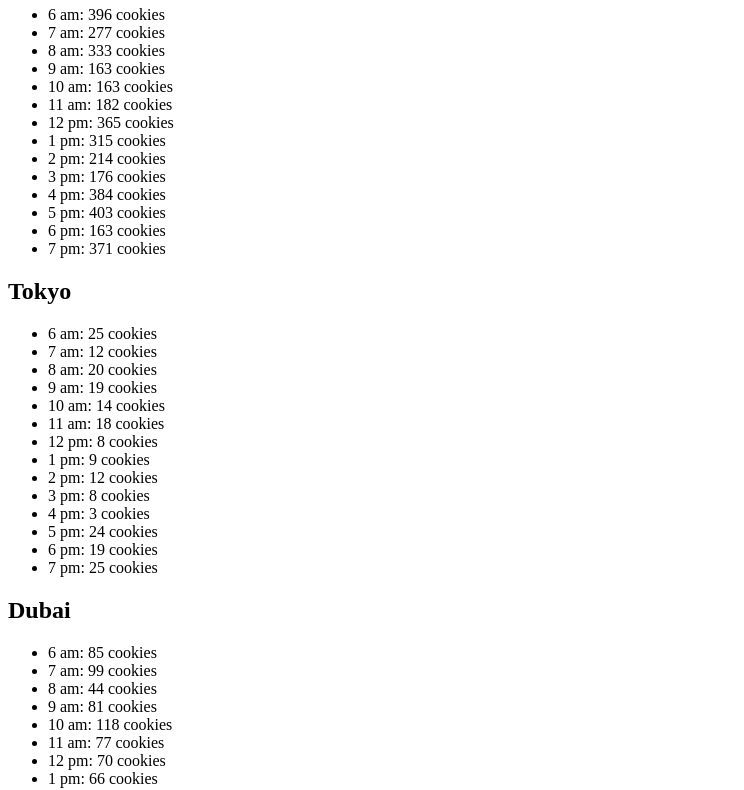
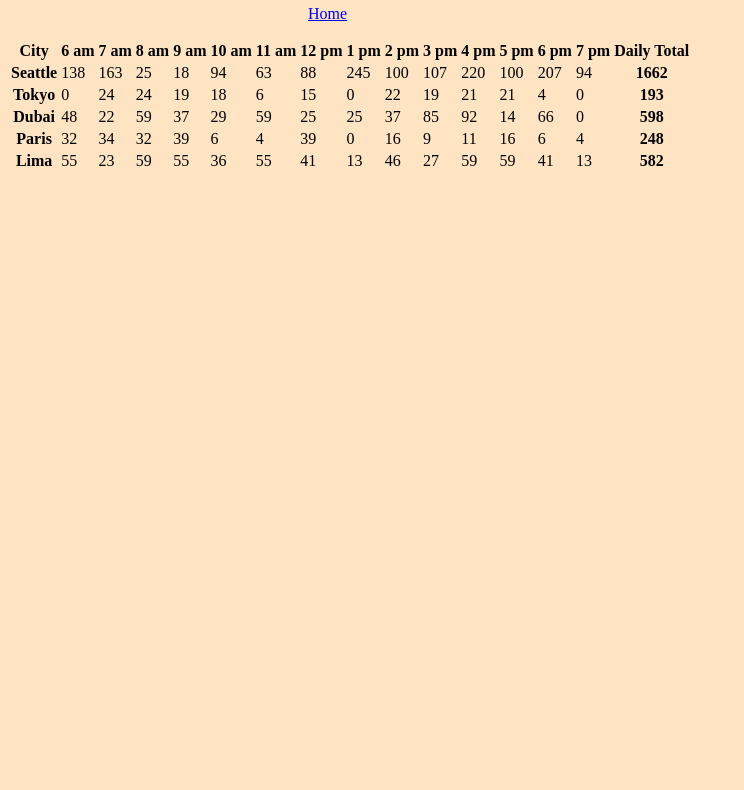
Before and after one commit to firecracker80/cookie-stand, a plain HTML site: page sales.html in a window 1280 px wide. Shown: the part 100-890 px from the top of the page, without its empty margins (0-744 px from the left). After the commit the page ends 800 px from the top, so only its background shows below. Drawn offline with Linux system fonts and the light colour scheme.

Commit message:
refactored code to constructors and added elements to header, added CSS

```diff
--- a/css/style.css
+++ b/css/style.css
@@ -0,0 +1,16 @@
+body {
+  background-color: bisque;
+}
+
+img {
+  float: left;
+  margin-right: 100px;
+}
+
+h1 {
+padding-top: 25px;
+}
+
+nav {
+  margin-left: 300px;
+}
--- a/js/app.js
+++ b/js/app.js
@@ -1,250 +1,345 @@
 'use strict';
 
-const seattle = {
-  name: 'Seattle',
-  hours: ['6 am','7 am','8 am','9 am','10 am','11 am','12 pm','1 pm','2 pm','3 pm','4 pm','5 pm','6 pm','7 pm'],
-  hourlyCustMin: 23,
-  hourlyCustMax: 65,
-  avgCookiesPerCust: 6.3,
-  customers: [],
-  cookies: [],
-  calcCustPerHr: function() {
-    for (let i = 0; i < this.hours.length; i++) {
-      let custNum = random (this.hourlyCustMin, this.hourlyCustMax);
-      this.customers.push(custNum);
-    }
-  },
-  getCookiePerHr: function() {
-    this.calcCustPerHr();
-    for (let i = 0; i < this.hours.length; i++) {
-      let cookieNum = Math.floor(this.avgCookiesPerCust * this.customers [i]);
-      this.cookies.push(cookieNum);
-    }
-  },
+let city = [];
 
-  render: function() {
-    this.getCookiePerHr();
-      const parentElement = document.getElementById('cityProfiles');
+const parentElement = document.getElementById('cityProfiles');
 
-      const section = document.createElement('section');
-      parentElement.appendChild(section);
+let tableElem = document.createElement('table');
+parentElement.appendChild(tableElem);
 
-      const h2 = document.createElement('h2');
-      h2.textContent = this.name;
-      section.appendChild(h2);
+let hours = ['6 am','7 am','8 am','9 am','10 am','11 am','12 pm','1 pm','2 pm','3 pm','4 pm','5 pm','6 pm','7 pm'];
 
-      const ul = document.createElement('ul');
-      section.appendChild(ul);
+function Cities(name, hourlyCustMin, hourlyCustMax, avgCookiesPerCust) {
+  this.name = name;
+  this.hourlyCustMin = hourlyCustMin;
+  this.hourlyCustMax = hourlyCustMax;
+  this.avgCookiesPerCust = avgCookiesPerCust;
+  this.customers = [];
+  this.cookies = [];
+  this.dailyTotal = 0;
+  city.push(this);
+}
 
-      for (let i = 0; i < this.hours.length; i++) {
-        const li = document.createElement('li');
-        li.textContent = this.hours[i] + ': ' + this.cookies [i] + ' cookies';
-        ul.appendChild(li);
-      }
+function busHrs(){
+  let rowHr = document.createElement('tr');
+  tableElem.appendChild(rowHr);
 
+  let hrCell = document.createElement('th');
+  hrCell.textContent = "City";
+  rowHr.appendChild(hrCell);
+  for (let i = 0; i < hours.length; i++){
+    let hour = document.createElement('th');
+    hour.textContent = hours[i];
+    rowHr.appendChild(hour);
+  }
+
+  let totalCell = document.createElement('th');
+  totalCell.textContent = "Daily Total";
+  rowHr.appendChild(totalCell);
+}
+
+busHrs();
+
+Cities.prototype.calcCustPerHr = function (){
+  for (let i = 0; i < hours.length; i++) {
+    let custNum = random (this.hourlyCustMin, this.hourlyCustMax);
+    this.customers.push(custNum);
   }
 };
 
-seattle.render();
-console.log(seattle);
-
-const tokyo = {
-  name: 'Tokyo',
-  hours: ['6 am','7 am','8 am','9 am','10 am','11 am','12 pm','1 pm','2 pm','3 pm','4 pm','5 pm','6 pm','7 pm'],
-  hourlyCustMin: 3,
-  hourlyCustMax: 24,
-  avgCookiesPerCust: 1.2,
-  customers: [],
-  cookies: [],
-  calcCustPerHr: function() {
-    for (let i = 0; i < this.hours.length; i++) {
-      let custNum = random (this.hourlyCustMin, this.hourlyCustMax);
-      this.customers.push(custNum);
-    }
-  },
-  getCookiePerHr: function() {
-    this.calcCustPerHr();
-    for (let i = 0; i < this.hours.length; i++) {
-      let cookieNum = Math.floor(this.avgCookiesPerCust * this.customers [i]);
-      this.cookies.push(cookieNum);
-    }
-  },
-
-  render: function() {
-    this.getCookiePerHr();
-      const parentElement = document.getElementById('cityProfiles');
-
-      const section = document.createElement('section');
-      parentElement.appendChild(section);
-
-      const h2 = document.createElement('h2');
-      h2.textContent = this.name;
-      section.appendChild(h2);
-
-      const ul = document.createElement('ul');
-      section.appendChild(ul);
-
-      for (let i = 0; i < this.hours.length; i++) {
-        const li = document.createElement('li');
-        li.textContent = this.hours[i] + ': ' + this.cookies [i] + ' cookies';
-        ul.appendChild(li);
-      }
-
+Cities.prototype.getCookiePerHr = function (){
+  this.calcCustPerHr();
+  for (let i = 0; i < hours.length; i++) {
+    let cookieNum = Math.floor(this.avgCookiesPerCust * this.customers [i]);
+    this.cookies.push(cookieNum);
+    this.dailyTotal += cookieNum;
   }
 };
 
-tokyo.render();
-console.log(tokyo);
+Cities.prototype.render = function(){
+  this.getCookiePerHr();
 
-const dubai = {
-  name: 'Dubai',
-  hours: ['6 am','7 am','8 am','9 am','10 am','11 am','12 pm','1 pm','2 pm','3 pm','4 pm','5 pm','6 pm','7 pm'],
-  hourlyCustMin: 11,
-  hourlyCustMax: 38,
-  avgCookiesPerCust: 3.7,
-  customers: [],
-  cookies: [],
-  calcCustPerHr: function() {
-    for (let i = 0; i < this.hours.length; i++) {
-      let custNum = random (this.hourlyCustMin, this.hourlyCustMax);
-      this.customers.push(custNum);
-    }
-  },
-  getCookiePerHr: function() {
-    this.calcCustPerHr();
-    for (let i = 0; i < this.hours.length; i++) {
-      let cookieNum = Math.floor(this.avgCookiesPerCust * this.customers [i]);
-      this.cookies.push(cookieNum);
-    }
-  },
+  let rowHeader = document.createElement('tr');
+  tableElem.appendChild(rowHeader);
 
-  render: function() {
-    this.getCookiePerHr();
-      const parentElement = document.getElementById('cityProfiles');
+  let headerCell = document.createElement('th');
+  headerCell.textContent = this.name;
+  rowHeader.appendChild(headerCell);
 
-      const section = document.createElement('section');
-      parentElement.appendChild(section);
+  for (let i = 0; i < hours.length; i++) {
+    let cookieData = document.createElement('td');
+    rowHeader.appendChild(cookieData);
+    cookieData.textContent = this.cookies[i];
+  }
 
-      const h2 = document.createElement('h2');
-      h2.textContent = this.name;
-      section.appendChild(h2);
-
-      const ul = document.createElement('ul');
-      section.appendChild(ul);
-
-      for (let i = 0; i < this.hours.length; i++) {
-        const li = document.createElement('li');
-        li.textContent = this.hours[i] + ': ' + this.cookies [i] + ' cookies';
-        ul.appendChild(li);
-      }
-
-  }
+  let dailyTotal = document.createElement('th');
+  dailyTotal.textContent = this.dailyTotal;
+  rowHeader.appendChild(dailyTotal);
 };
 
-dubai.render();
-console.log(dubai);
+new Cities('Seattle', '23', '65', '6.3');
+new Cities('Tokyo', '3', '24', '1.2');
+new Cities('Dubai', '11', '38', '3.7');
+new Cities('Paris', '20', '38', '2.3');
+new Cities('Lima', '2', '16', '4.6');
 
-const paris = {
-  name: 'Paris',
-  hours: ['6 am','7 am','8 am','9 am','10 am','11 am','12 pm','1 pm','2 pm','3 pm','4 pm','5 pm','6 pm','7 pm'],
-  hourlyCustMin: 20,
-  hourlyCustMax: 38,
-  avgCookiesPerCust: 2.3,
-  customers: [],
-  cookies: [],
-  calcCustPerHr: function() {
-    for (let i = 0; i < this.hours.length; i++) {
-      let custNum = random (this.hourlyCustMin, this.hourlyCustMax);
-      this.customers.push(custNum);
-    }
-  },
-  getCookiePerHr: function() {
-    this.calcCustPerHr();
-    for (let i = 0; i < this.hours.length; i++) {
-      let cookieNum = Math.floor(this.avgCookiesPerCust * this.customers [i]);
-      this.cookies.push(cookieNum);
-    }
-  },
+function renderAllCities(){
+  for(let i = 0; i < city.length; i++){
+    city[i].render();
+  }
+}
 
-  render: function() {
-    this.getCookiePerHr();
-      const parentElement = document.getElementById('cityProfiles');
+renderAllCities();
 
-      const section = document.createElement('section');
-      parentElement.appendChild(section);
 
-      const h2 = document.createElement('h2');
-      h2.textContent = this.name;
-      section.appendChild(h2);
+// const seattle = {
+//   name: 'Seattle',
+//   hours: ['6 am','7 am','8 am','9 am','10 am','11 am','12 pm','1 pm','2 pm','3 pm','4 pm','5 pm','6 pm','7 pm'],
+//   hourlyCustMin: 23,
+//   hourlyCustMax: 65,
+//   avgCookiesPerCust: 6.3,
+//   customers: [],
+//   cookies: [],
+//   calcCustPerHr: function() {
+//     for (let i = 0; i < this.hours.length; i++) {
+//       let custNum = random (this.hourlyCustMin, this.hourlyCustMax);
+//       this.customers.push(custNum);
+//     }
+//   },
+//   getCookiePerHr: function() {
+//     this.calcCustPerHr();
+//     for (let i = 0; i < this.hours.length; i++) {
+//       let cookieNum = Math.floor(this.avgCookiesPerCust * this.customers [i]);
+//       this.cookies.push(cookieNum);
+//     }
+//   },
+// getDailyTotal: function() {
+//     this.getCookiePerHr();
+//     for (let i = 0; i < this.hours.length; i++) {
+//       let cookieDailyTotal = Math.floor(this.avgCookiesPerCust * this.customers [i]);
+//       this.cookies.push(cookieNum);
+//     }
+//   },
 
-      const ul = document.createElement('ul');
-      section.appendChild(ul);
+//   render: function() {
+//     this.getCookiePerHr();
+//       const parentElement = document.getElementById('cityProfiles');
 
-      for (let i = 0; i < this.hours.length; i++) {
-        const li = document.createElement('li');
-        li.textContent = this.hours[i] + ': ' + this.cookies [i] + ' cookies';
-        ul.appendChild(li);
-      }
+//       const section = document.createElement('section');
+//       parentElement.appendChild(section);
 
-  }
-};
+//       const h2 = document.createElement('h2');
+//       h2.textContent = this.name;
+//       section.appendChild(h2);
 
-paris.render();
-console.log(paris);
+//       const ul = document.createElement('ul');
+//       section.appendChild(ul);
 
-const lima = {
-  name: 'Lima',
-  hours: ['6 am','7 am','8 am','9 am','10 am','11 am','12 pm','1 pm','2 pm','3 pm','4 pm','5 pm','6 pm','7 pm'],
-  hourlyCustMin: 2,
-  hourlyCustMax: 16,
-  avgCookiesPerCust: 4.6,
-  customers: [],
-  cookies: [],
-  // total: [],
-  calcCustPerHr: function() {
-    for (let i = 0; i < this.hours.length; i++) {
-      let custNum = random (this.hourlyCustMin, this.hourlyCustMax);
-      this.customers.push(custNum);
-    }
-  },
-  getCookiePerHr: function() {
-    this.calcCustPerHr();
-    for (let i = 0; i < this.hours.length; i++) {
-      let cookieNum = Math.floor(this.avgCookiesPerCust * this.customers [i]);
-      this.cookies.push(cookieNum);
-    }
-  },
+//       for (let i = 0; i < this.hours.length; i++) {
+//         const li = document.createElement('li');
+//         li.textContent = this.hours[i] + ': ' + this.cookies [i] + ' cookies';
+//         ul.appendChild(li);
+//       }
 
-  render: function() {
-    this.getCookiePerHr();
-      const parentElement = document.getElementById('cityProfiles');
+//   }
+// };
 
-      const section = document.createElement('section');
-      parentElement.appendChild(section);
+// seattle.render();
+// console.log(seattle);
 
-      const h2 = document.createElement('h2');
-      h2.textContent = this.name;
-      section.appendChild(h2);
+// const tokyo = {
+//   name: 'Tokyo',
+//   hours: ['6 am','7 am','8 am','9 am','10 am','11 am','12 pm','1 pm','2 pm','3 pm','4 pm','5 pm','6 pm','7 pm'],
+//   hourlyCustMin: 3,
+//   hourlyCustMax: 24,
+//   avgCookiesPerCust: 1.2,
+//   customers: [],
+//   cookies: [],
+//   calcCustPerHr: function() {
+//     for (let i = 0; i < this.hours.length; i++) {
+//       let custNum = random (this.hourlyCustMin, this.hourlyCustMax);
+//       this.customers.push(custNum);
+//     }
+//   },
+//   getCookiePerHr: function() {
+//     this.calcCustPerHr();
+//     for (let i = 0; i < this.hours.length; i++) {
+//       let cookieNum = Math.floor(this.avgCookiesPerCust * this.customers [i]);
+//       this.cookies.push(cookieNum);
+//     }
+//   },
 
-      const ul = document.createElement('ul');
-      section.appendChild(ul);
+//   render: function() {
+//     this.getCookiePerHr();
+//       const parentElement = document.getElementById('cityProfiles');
 
-      for (let i = 0; i < this.hours.length; i++) {
-        const li = document.createElement('li');
-        li.textContent = this.hours[i] + ': ' + this.cookies [i] + ' cookies';
-        ul.appendChild(li);
-      }
+//       const section = document.createElement('section');
+//       parentElement.appendChild(section);
 
-      // const li = document.createElement('li');
-      // li.textContent = `Total: ${this.total} cookies`;
-      // ul.appendChild('li');
+//       const h2 = document.createElement('h2');
+//       h2.textContent = this.name;
+//       section.appendChild(h2);
 
-  }
-};
+//       const ul = document.createElement('ul');
+//       section.appendChild(ul);
 
-lima.render();
-console.log(lima);
-//got from mdn web docs
+//       for (let i = 0; i < this.hours.length; i++) {
+//         const li = document.createElement('li');
+//         li.textContent = this.hours[i] + ': ' + this.cookies [i] + ' cookies';
+//         ul.appendChild(li);
+//       }
+
+//   }
+// };
+
+// tokyo.render();
+// console.log(tokyo);
+
+// const dubai = {
+//   name: 'Dubai',
+//   hours: ['6 am','7 am','8 am','9 am','10 am','11 am','12 pm','1 pm','2 pm','3 pm','4 pm','5 pm','6 pm','7 pm'],
+//   hourlyCustMin: 11,
+//   hourlyCustMax: 38,
+//   avgCookiesPerCust: 3.7,
+//   customers: [],
+//   cookies: [],
+//   calcCustPerHr: function() {
+//     for (let i = 0; i < this.hours.length; i++) {
+//       let custNum = random (this.hourlyCustMin, this.hourlyCustMax);
+//       this.customers.push(custNum);
+//     }
+//   },
+//   getCookiePerHr: function() {
+//     this.calcCustPerHr();
+//     for (let i = 0; i < this.hours.length; i++) {
+//       let cookieNum = Math.floor(this.avgCookiesPerCust * this.customers [i]);
+//       this.cookies.push(cookieNum);
+//     }
+//   },
+
+//   render: function() {
+//     this.getCookiePerHr();
+//       const parentElement = document.getElementById('cityProfiles');
+
+//       const section = document.createElement('section');
+//       parentElement.appendChild(section);
+
+//       const h2 = document.createElement('h2');
+//       h2.textContent = this.name;
+//       section.appendChild(h2);
+
+//       const ul = document.createElement('ul');
+//       section.appendChild(ul);
+
+//       for (let i = 0; i < this.hours.length; i++) {
+//         const li = document.createElement('li');
+//         li.textContent = this.hours[i] + ': ' + this.cookies [i] + ' cookies';
+//         ul.appendChild(li);
+//       }
+
+//   }
+// };
+
+// dubai.render();
+// console.log(dubai);
+
+// const paris = {
+//   name: 'Paris',
+//   hours: ['6 am','7 am','8 am','9 am','10 am','11 am','12 pm','1 pm','2 pm','3 pm','4 pm','5 pm','6 pm','7 pm'],
+//   hourlyCustMin: 20,
+//   hourlyCustMax: 38,
+//   avgCookiesPerCust: 2.3,
+//   customers: [],
+//   cookies: [],
+//   calcCustPerHr: function() {
+//     for (let i = 0; i < this.hours.length; i++) {
+//       let custNum = random (this.hourlyCustMin, this.hourlyCustMax);
+//       this.customers.push(custNum);
+//     }
+//   },
+//   getCookiePerHr: function() {
+//     this.calcCustPerHr();
+//     for (let i = 0; i < this.hours.length; i++) {
+//       let cookieNum = Math.floor(this.avgCookiesPerCust * this.customers [i]);
+//       this.cookies.push(cookieNum);
+//     }
+//   },
+
+//   render: function() {
+//     this.getCookiePerHr();
+//       const parentElement = document.getElementById('cityProfiles');
+
+//       const section = document.createElement('section');
+//       parentElement.appendChild(section);
+
+//       const h2 = document.createElement('h2');
+//       h2.textContent = this.name;
+//       section.appendChild(h2);
+
+//       const ul = document.createElement('ul');
+//       section.appendChild(ul);
+
+//       for (let i = 0; i < this.hours.length; i++) {
+//         const li = document.createElement('li');
+//         li.textContent = this.hours[i] + ': ' + this.cookies [i] + ' cookies';
+//         ul.appendChild(li);
+//       }
+
+//   }
+// };
+
+// paris.render();
+// console.log(paris);
+
+// const lima = {
+//   name: 'Lima',
+//   hours: ['6 am','7 am','8 am','9 am','10 am','11 am','12 pm','1 pm','2 pm','3 pm','4 pm','5 pm','6 pm','7 pm'],
+//   hourlyCustMin: 2,
+//   hourlyCustMax: 16,
+//   avgCookiesPerCust: 4.6,
+//   customers: [],
+//   cookies: [],
+//   // total: [],
+//   calcCustPerHr: function() {
+//     for (let i = 0; i < this.hours.length; i++) {
+//       let custNum = random (this.hourlyCustMin, this.hourlyCustMax);
+//       this.customers.push(custNum);
+//     }
+//   },
+//   getCookiePerHr: function() {
+//     this.calcCustPerHr();
+//     for (let i = 0; i < this.hours.length; i++) {
+//       let cookieNum = Math.floor(this.avgCookiesPerCust * this.customers [i]);
+//       this.cookies.push(cookieNum);
+//     }
+//   },
+
+//   render: function() {
+//     this.getCookiePerHr();
+//       const parentElement = document.getElementById('cityProfiles');
+
+//       const section = document.createElement('section');
+//       parentElement.appendChild(section);
+
+//       const h2 = document.createElement('h2');
+//       h2.textContent = this.name;
+//       section.appendChild(h2);
+
+//       const ul = document.createElement('ul');
+//       section.appendChild(ul);
+
+//       for (let i = 0; i < this.hours.length; i++) {
+//         const li = document.createElement('li');
+//         li.textContent = this.hours[i] + ': ' + this.cookies [i] + ' cookies';
+//         ul.appendChild(li);
+//       }
+
+//   }
+// };
+
+// lima.render();
+// console.log(lima);
+// //got from mdn web docs
 function random (min, max) {
-    return Math.floor(Math.random() * (max - min) + min);
+  return Math.floor(Math.random() * (max - min) + min);
 }
--- a/sales.html
+++ b/sales.html
@@ -7,8 +7,11 @@
   </head>
   <body>
     <header>
-      <h1></h1>
-      <img>
+      <img src="img/salmon.png" alt="Pat’s Salmon Cookies" width="200px">
+      <h1>Salmon Cookies</h1>
+      <nav>
+        <p><a href="index.html">Home</a></p>
+      </nav>
     </header>
   <main>
     <div id="cityProfiles">
```
Also changed, not shown: index.html (+3 -0 lines).
